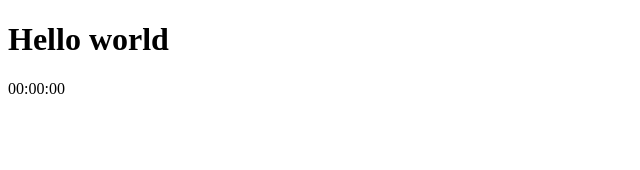
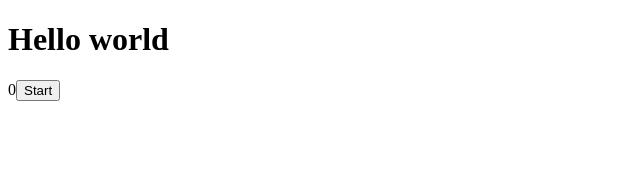
Before and after one commit to ericksvaguilar/stopwatch-app, a React (Create React App) app: page / in a window 1280 px wide. Shown: the top 170 px of the page, without its empty margins (0-640 px from the left). Built offline with nearby package versions, Linux system fonts and the light colour scheme.

Commit message:
feat(clock.jsx): add running state and start-stop functions

```diff
--- a/src/components/Clock.jsx
+++ b/src/components/Clock.jsx
@@ -1,12 +1,34 @@
 import React, { useState } from 'react'
 
 export const Clock = () => {
-  const [time, setTime] = useState('00:00:00')
+  const [time, setTime] = useState(0)
+  const [isRunning, setIsRunning] = useState(false)
+  const [intervalId, setIntervalId] = useState(0)
+
+  const startClock = () => {
+    setIsRunning(true)
+
+    const id = setInterval(() => {
+      setTime(prev => prev + 1)
+    }, 10)
+
+    setIntervalId(id)
+  }
+
+  const stopClock = () => {
+    setIsRunning(false)
+    clearInterval(intervalId)
+  }
 
   return (
     <div>
       <p>
         <time dateTime={time}>{time}</time>
+        {isRunning ? (
+          <button onClick={stopClock}>Stop</button>
+        ) : (
+          <button onClick={startClock}>Start</button>
+        )}
       </p>
     </div>
   )
```
